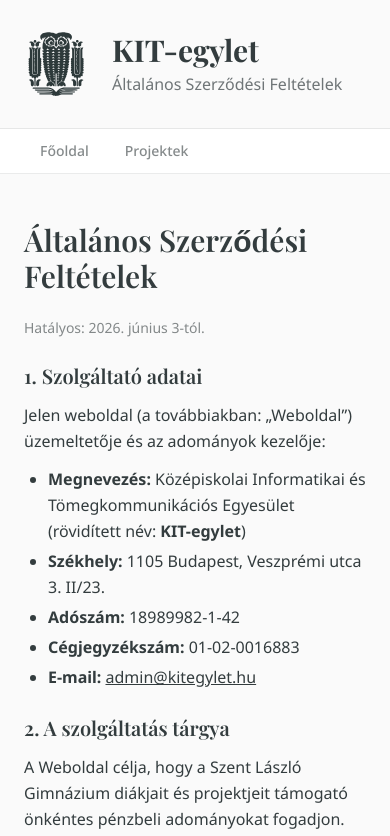
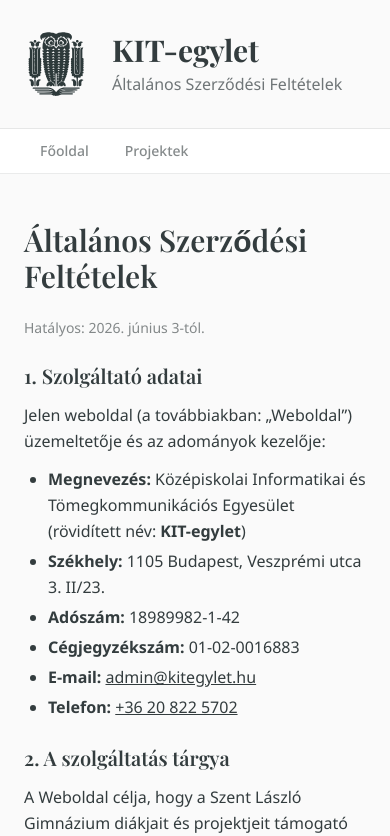
Before and after one commit to PstasDev/szlg-adomany, a Next.js app: page /aszf in a window 390 px wide. Shown: the top 836 px of the page. Built offline with nearby package versions, Linux system fonts and the light colour scheme; no server answers.

Commit message:
feat(AszfPage): add phone number to service provider details

```diff
--- a/app/aszf/page.tsx
+++ b/app/aszf/page.tsx
@@ -47,6 +47,13 @@
                 admin@kitegylet.hu
               </a>
             </li>
+            <li>
+              <strong>Telefon:</strong>{' '}
+              <a className="underline" href="tel:+36208225702">
+                +36 20 822 5702
+              </a>
+            </li>
+
           </ul>
         </section>
 
```
